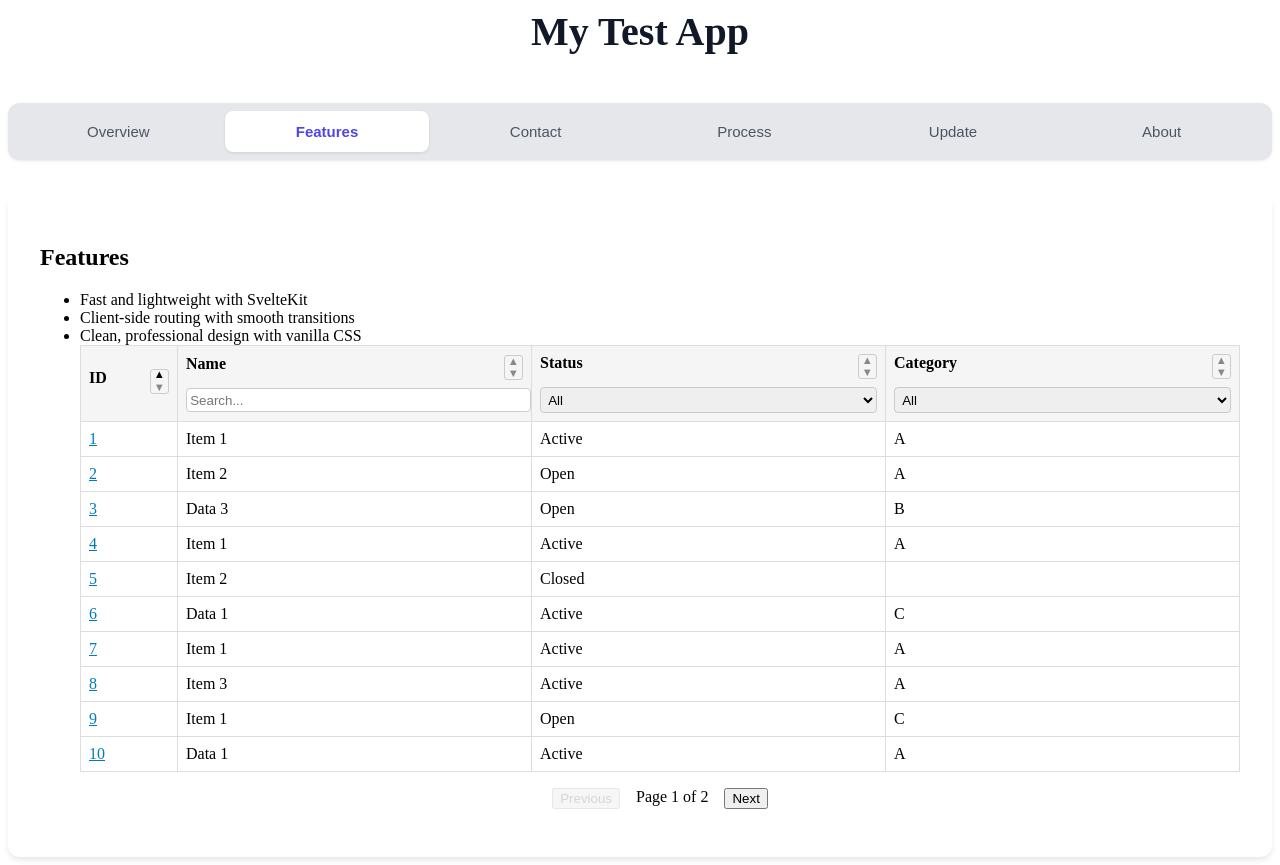
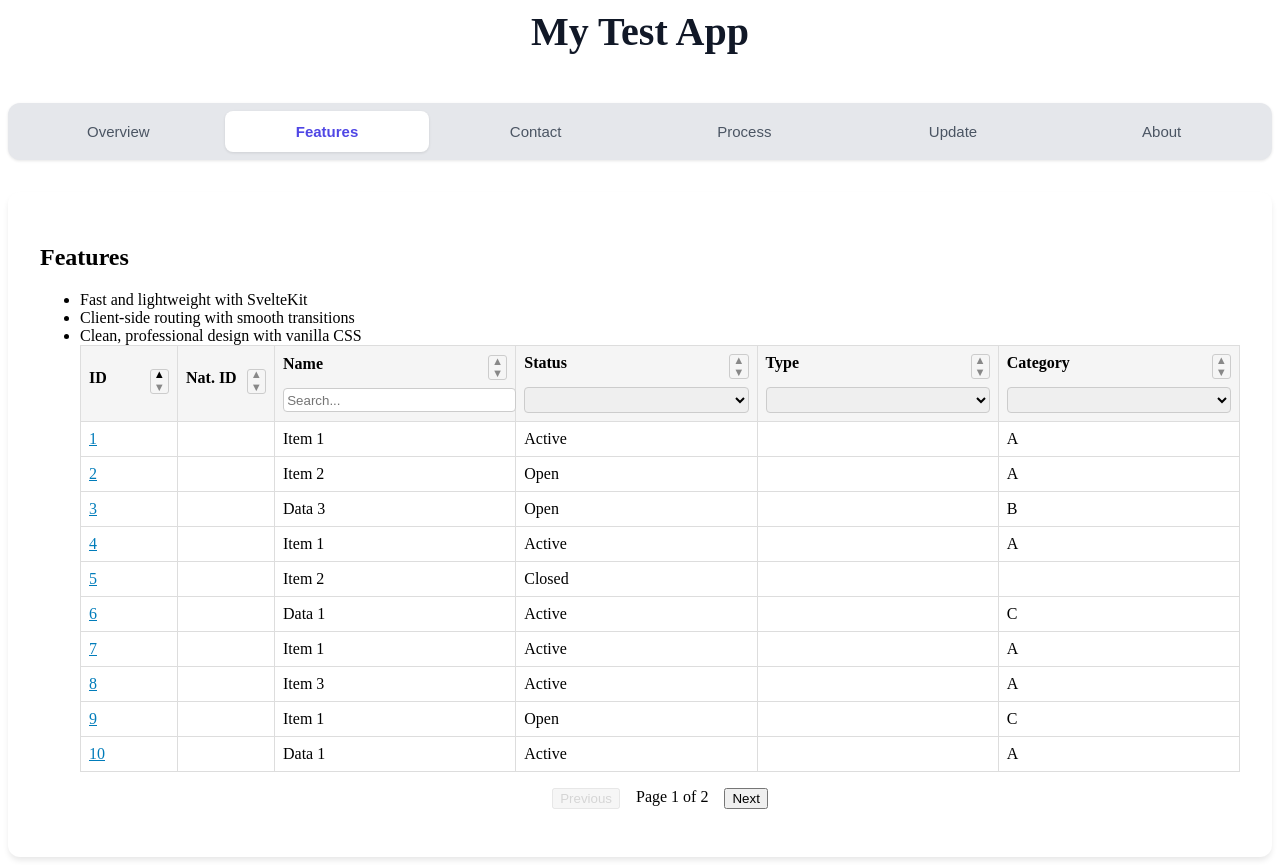
Before and after one commit to hongzhi0123/svelte-table, a SvelteKit app: page /features in a window 1280 px wide. Built offline with nearby package versions, Linux system fonts and the light colour scheme.

Commit message:
migrate to svelte v5 runes mode

```diff
--- a/src/lib/components/Table.svelte
+++ b/src/lib/components/Table.svelte
@@ -8,40 +8,38 @@
     } from '$lib/types';
     import { onDestroy } from 'svelte';
 
-  export let data: TableData;
-  export let columns: ColumnConfig[];
-  export let loading: boolean = false;
-  export let filterOptions: Record<string, string[]> = {}; // Pre-fetched filter options from server
-  export let loadData: (
-    pagination: Pagination,
-    sorting: Sorting,
-    filters: Filters
-  ) => Promise<void>;
+    let { data,
+          columns,
+          loading = false,
+          filterOptions = {},
+          loadData
+        } = $props();
 
-  let localPagination = { ...data.pagination };
-  let localSorting = { ...data.sorting };
-  let localFilters: Filters = { ...data.filters };
+  let localPagination = $derived({ ...data.pagination });
+  let localSorting = $derived({ ...data.sorting });
+  let localFilters: Filters = $derived({ ...data.filters });
   let searchTimeouts: Record<string, number> = {}; // Store timeout IDs per column
-  let isLoading = false; // New state to manage loading
-  let isSearching = false; // New state to track search-specific loading
-  let currentItems = data.items; // Keep current items during loading
-  let showDetailOverlay = false;
-  let selectedItem: any = null;
+  let isLoading = $state(false); // New state to manage loading
+  let isSearching = $state(false); // New state to track search-specific loading
+  let currentItems = $derived(data.items); // Keep current items during loading
+  let showDetailOverlay = $state(false);
+  let selectedItem: any = $state(null);
 
   // Initialize filters for filterable columns
-  $: {
+  $effect(() => {
     const filterableCols = columns.filter(c => c.filterable);
     filterableCols.forEach(col => {
       if (!(col.key in localFilters)) {
         localFilters[col.key] = null;
       }
     });
-  }
+  });
 
   // Update current items when new data arrives
-  $: if (!isLoading && !isSearching && data) {
+  $effect(() =>{
+     if (!isLoading && !isSearching && data) {
     currentItems = data.items;
-  }
+  } });
 
   // Handle sorting - cycles through asc -> desc -> none
   function handleSort(key: string) {
@@ -148,7 +146,7 @@
   }
 
   // Cleanup timeouts when component unmounts
-  $: onDestroy(() => {
+  onDestroy(() => {
     for (const key in searchTimeouts) {
       clearTimeout(searchTimeouts[key]);
     }
--- a/src/routes/features/+page.svelte
+++ b/src/routes/features/+page.svelte
@@ -1,4 +1,5 @@
 <script lang="ts">
+        import { onMount } from 'svelte';
     import Table from "$lib/components/Table.svelte";
     import { fetchTableData } from "$lib/api";
     import type {
@@ -9,13 +10,14 @@
         TableData,
     } from "$lib/types";
 
-    let data: TableData;
+    let data: TableData = $state({}); // Explicitly null instead of undefined
     let filterOptions: Record<string, string[]> = {};
     let loading = false;
 
     // Define column configuration for this page
     const columns: ColumnConfig[] = [
         { key: "id", title: "ID", visible: true, sortable: true, width: '80px' },
+        { key: "natId", title: "Nat. ID", visible: true, sortable: true, width: '80px' },
         {
             key: "name",
             title: "Name",
@@ -32,7 +34,7 @@
             filterable: true,
             filterType: 'dropdown'
         },
-        { key: "date", title: "Date", visible: false, sortable: true },
+        { key: "type", title: "Type", visible: true, sortable: true, filterable: true, filterType: 'dropdown' },
         {
             key: "category",
             title: "Category",
@@ -58,6 +60,7 @@
             );
             data = response.data;
             filterOptions = response.filterOptions;
+            console.log("Data loaded: ", data);
         } catch (error) {
             console.error("Error loading ", error);
         } finally {
@@ -66,11 +69,13 @@
     }
 
     // Initial load
+    onMount(() => {
     loadData(
         { page: 1, size: 10, total: 0 },
         { field: "id", direction: "asc" },
         {},
     );
+    });
 </script>
 
 <h2>Features</h2>
@@ -79,7 +84,11 @@
   <li>Client-side routing with smooth transitions</li>
   <li>Clean, professional design with vanilla CSS</li>
 
-  {#if data}
+{#if loading}
+  <p>Loading...</p>
+{:else if data}
     <Table {data} {columns} {filterOptions} {loading} {loadData} />
+{:else}
+  <p>No data</p>
 {/if}
 </ul>
```
